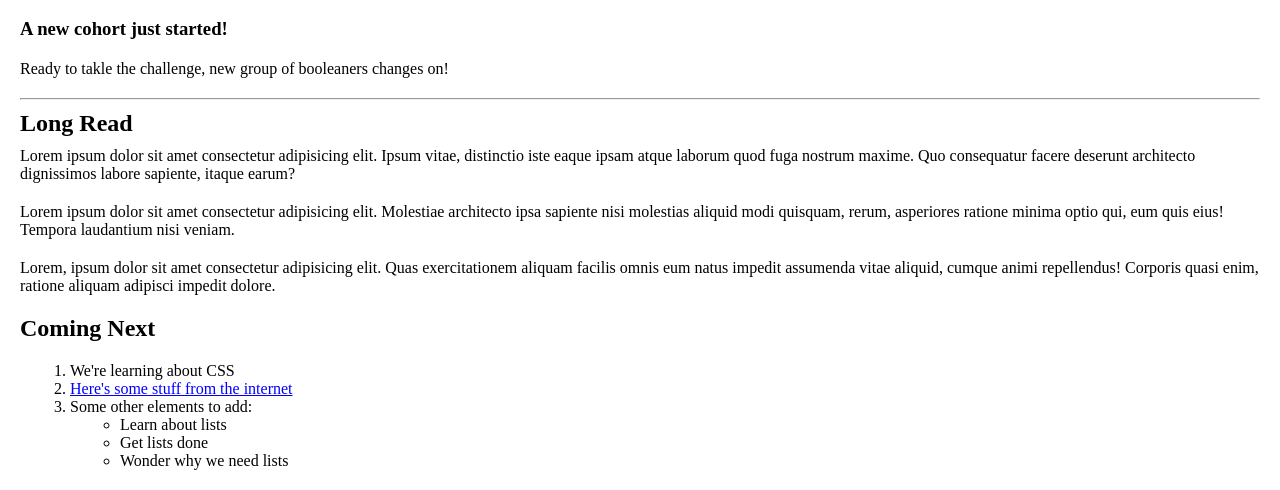
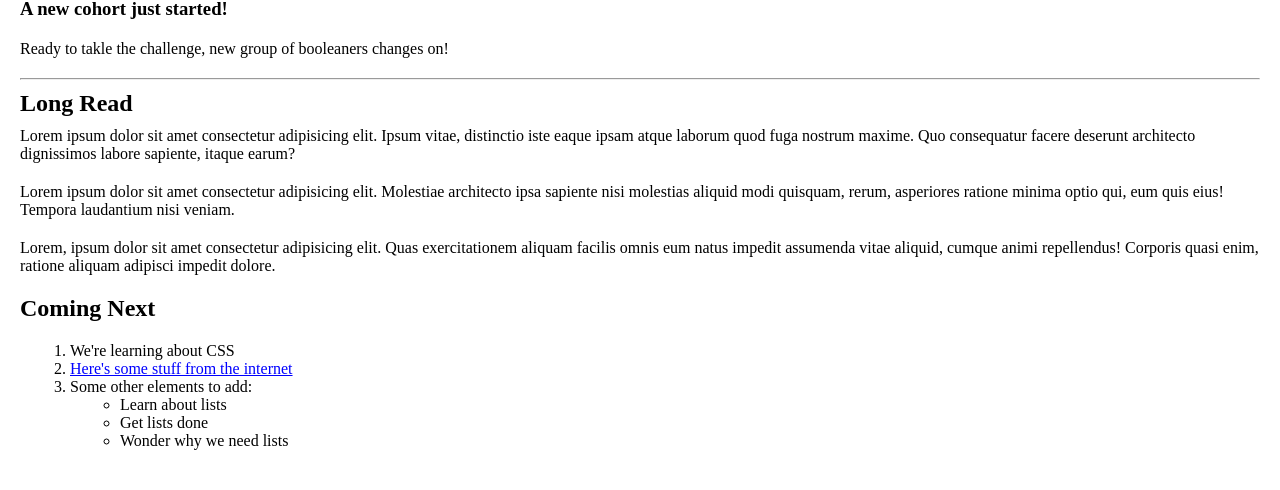
Before and after one commit to valeponchi/boolean-uk-html-boolean-news, a website: page index.html in a window 1280 px wide. Shown: the part 359-849 px from the top of the page. Drawn offline with Linux system fonts and the light colour scheme.

Commit message:
boolean-uk-html-boolean-news

```diff
--- a/index.html
+++ b/index.html
@@ -10,7 +10,7 @@
 
   <body class="margin-body">
     <!-- title -->
-    <h1 class="title font margin-bottom">
+    <h1 class="title font">
       <em><strong>The Boolean News</strong></em>
     </h1>
     <hr />
@@ -20,17 +20,17 @@
       <h2 class="font subtitle"><strong>Latest News</strong></h2>
       <img class="main-image" src="https://image.freepik.com/free-photo/diversity-teamwork-with-raised-hands_53876-42577.jpg" alt=""/>
       <h3 class="margin-20"><strong>A new cohort just started!</strong></h3>
-      <p class="margin-bottom">Ready to takle the challenge, new group of booleaners changes on!</p>
+      <p>Ready to takle the challenge, new group of booleaners changes on!</p>
       <hr>
     </header>
 
    <!-- main -->
-    <h2 class="subtitle margin-bottom">Long Read</h2>
-    <p class="margin-bottom">Lorem ipsum dolor sit amet consectetur adipisicing elit. Ipsum vitae, distinctio iste eaque ipsam atque laborum quod fuga nostrum maxime. Quo consequatur facere deserunt architecto dignissimos labore sapiente, itaque earum?</p>
-    <p class="margin-bottom">Lorem ipsum dolor sit amet consectetur adipisicing elit. Molestiae architecto ipsa sapiente nisi molestias aliquid modi quisquam, rerum, asperiores ratione minima optio qui, eum quis eius! Tempora laudantium nisi veniam.</p>
-    <p class="margin-bottom">Lorem, ipsum dolor sit amet consectetur adipisicing elit. Quas exercitationem aliquam facilis omnis eum natus impedit assumenda vitae aliquid, cumque animi repellendus! Corporis quasi enim, ratione aliquam adipisci impedit dolore.</p>
+    <h2 class="subtitle">Long Read</h2>
+    <p>Lorem ipsum dolor sit amet consectetur adipisicing elit. Ipsum vitae, distinctio iste eaque ipsam atque laborum quod fuga nostrum maxime. Quo consequatur facere deserunt architecto dignissimos labore sapiente, itaque earum?</p>
+    <p>Lorem ipsum dolor sit amet consectetur adipisicing elit. Molestiae architecto ipsa sapiente nisi molestias aliquid modi quisquam, rerum, asperiores ratione minima optio qui, eum quis eius! Tempora laudantium nisi veniam.</p>
+    <p>Lorem, ipsum dolor sit amet consectetur adipisicing elit. Quas exercitationem aliquam facilis omnis eum natus impedit assumenda vitae aliquid, cumque animi repellendus! Corporis quasi enim, ratione aliquam adipisci impedit dolore.</p>
 
-    <h2 class="subtitle margin-bottom">Coming Next</h2>
+    <h2 class="subtitle">Coming Next</h2>
     <ol class="margin-ol">
        <li>We're learning about CSS</li>
        <li>
--- a/style.css
+++ b/style.css
@@ -11,7 +11,7 @@
   width: 300px;
 }
 
-.margin-bottom {
+h2, p {
 margin-bottom: 20px;
 }
 
```
